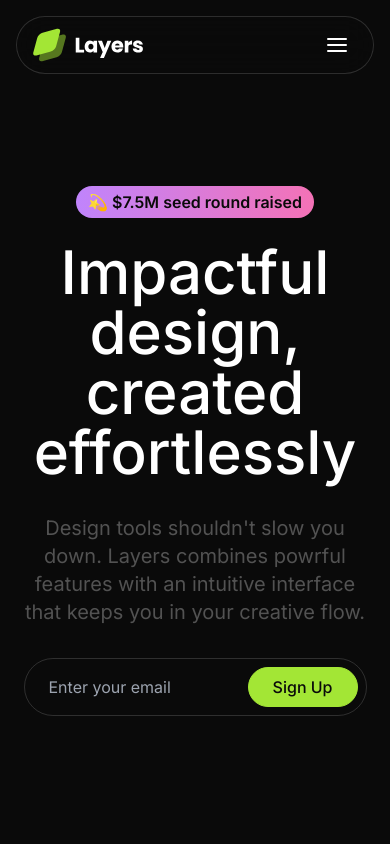
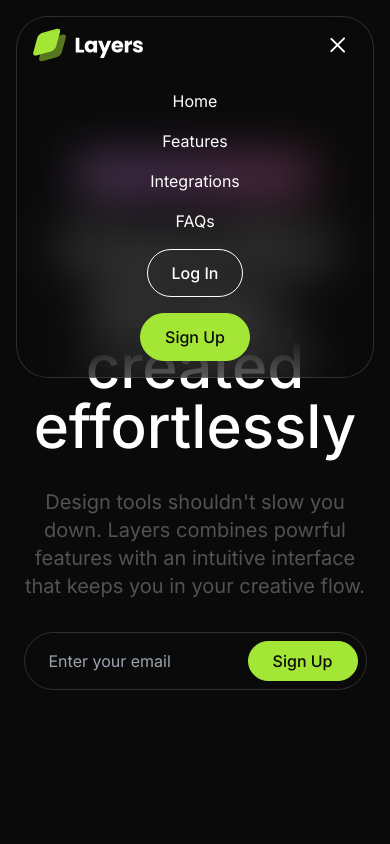
Before and after one commit to damenordev/landing-nextjs-layers, a Next.js app: page / in a window 390 px wide. Both pictures are taken after a click on the button 337 px from the left and 45 px from the top of the page. Shown: the top 844 px of the page. Built offline with nearby package versions, Linux system fonts and the light colour scheme.

Commit message:
Add animations in Navbar

```diff
--- /dev/null
+++ b/src/assets/icons/IconMenuAnimated.tsx
@@ -0,0 +1,17 @@
+import { cn } from '@/styles'
+
+import { IconWrapper, IIconProps } from './IconWrapper'
+
+export interface IIconMenuAnimatedProps extends IIconProps {
+  isOpen?: boolean
+}
+
+export const IconMenuAnimated: React.FC<IIconMenuAnimatedProps> = ({ className, isOpen, ...svgProps }) => {
+  return (
+    <IconWrapper className={cn('feather feather-menu', className)} {...svgProps}>
+      <line x1="3" y1="6" x2="21" y2="6" className={cn('origin-left transition-transform', { 'rotate-45 -translate-y-1': isOpen })}></line>
+      <line x1="3" y1="12" x2="21" y2="12" className={cn({ 'opacity-0': isOpen })}></line>
+      <line x1="3" y1="18" x2="21" y2="18" className={cn('origin-left transition-transform', { '-rotate-45 translate-y-1': isOpen })}></line>
+    </IconWrapper>
+  )
+}
--- a/src/assets/icons/index.ts
+++ b/src/assets/icons/index.ts
@@ -1,4 +1,5 @@
 export * from './IconMenu'
+export * from './IconMenuAnimated'
 export * from './IconMousePointer'
 export * from './IconPlus'
 export * from './IconWrapper'
--- a/src/sections/Hero.tsx
+++ b/src/sections/Hero.tsx
@@ -5,7 +5,7 @@ import Image from 'next/image'
 
 export const Hero = () => {
   return (
-    <section className="py-24 overflow-x-clip">
+    <section className="py-24 overflow-x-clip pt-40 md:pt-24">
       <div className="container relative">
         <div className="hidden lg:block absolute -left-32 top-16">
           <Image src={designExample1Image} alt="Design example 1 image" />
--- a/src/sections/Navbar.tsx
+++ b/src/sections/Navbar.tsx
@@ -1,7 +1,10 @@
+'use client'
+import { useState } from 'react'
 import Image from 'next/image'
 import Link from 'next/link'
+import { AnimatePresence, motion } from 'framer-motion'
 
-import { IconMenu } from '@/assets'
+import { IconMenuAnimated } from '@/assets'
 import logoImage from '@/assets/images/logo.svg'
 import { Button } from '@/components'
 import { cn } from '@/styles'
@@ -14,10 +17,15 @@ const navLinks = [
 ]
 
 export const Navbar = () => {
+  const [isOpen, setIsOpen] = useState(false)
+
+  const toggleMenu = () => setIsOpen(prevState => !prevState)
+
   return (
-    <section className="sticky top-0 z-40 py-4 lg:py-8">
+    <section className="fixed w-full md:sticky top-0 z-40 py-4 lg:py-8">
       <div className="container max-w-5xl">
-        <div className="grid grid-cols-2 bg-neutral-950/50 backdrop-blur-lg lg:grid-cols-3 border border-white/15 rounded-full p-2 px-4 md:pr-2 items-center">
+        <div className="bg-neutral-950/50 backdrop-blur-xl border border-white/15 rounded-[32px] md:rounde-full">
+          <div className="grid grid-cols-2 lg:grid-cols-3 p-2 px-4 md:pr-2 items-center">
             <div>
               <Link href="/">
                 <Image className="h-9 md:h-auto w-auto" src={logoImage} alt="logo" />
@@ -40,7 +48,7 @@ export const Navbar = () => {
             </div>
             <div className="flex justify-end gap-4">
               <button className="p-2 rounded-full transition-all hover:bg-neutral-800 active:scale-95 md:hidden">
-              <IconMenu />
+                <IconMenuAnimated isOpen={isOpen} onClick={toggleMenu} />
               </button>
               <Button className="hidden md:block" variant="secondary">
                 Log In
@@ -48,6 +56,22 @@ export const Navbar = () => {
               <Button className="hidden md:block">Sign Up</Button>
             </div>
           </div>
+          <AnimatePresence>
+            {isOpen && (
+              <motion.div className="overflow-hidden" initial={{ height: 0 }} animate={{ height: 'auto' }} exit={{ height: 0 }}>
+                <div className="flex flex-col items-center gap-4 py-4">
+                  {navLinks.map(link => (
+                    <a key={link.label} href={link.href} className="">
+                      {link.label}
+                    </a>
+                  ))}
+                  <Button variant="secondary">Log In</Button>
+                  <Button>Sign Up</Button>
+                </div>
+              </motion.div>
+            )}
+          </AnimatePresence>
+        </div>
       </div>
     </section>
   )
--- a/tailwind.config.ts
+++ b/tailwind.config.ts
@@ -2,10 +2,7 @@ import type { Config } from "tailwindcss";
 
 const config: Config = {
     content: [
-        "./src/pages/**/*.{js,ts,jsx,tsx,mdx}",
-        "./src/components/**/*.{js,ts,jsx,tsx,mdx}",
-        "./src/app/**/*.{js,ts,jsx,tsx,mdx}",
-        "./src/sections/**/*.{js,ts,jsx,tsx,mdx}",
+        "./src/**/*.{js,ts,jsx,tsx,mdx}",
     ],
     theme: {
         container: {
```
Lines whose indentation alone changed are shown as unchanged.
